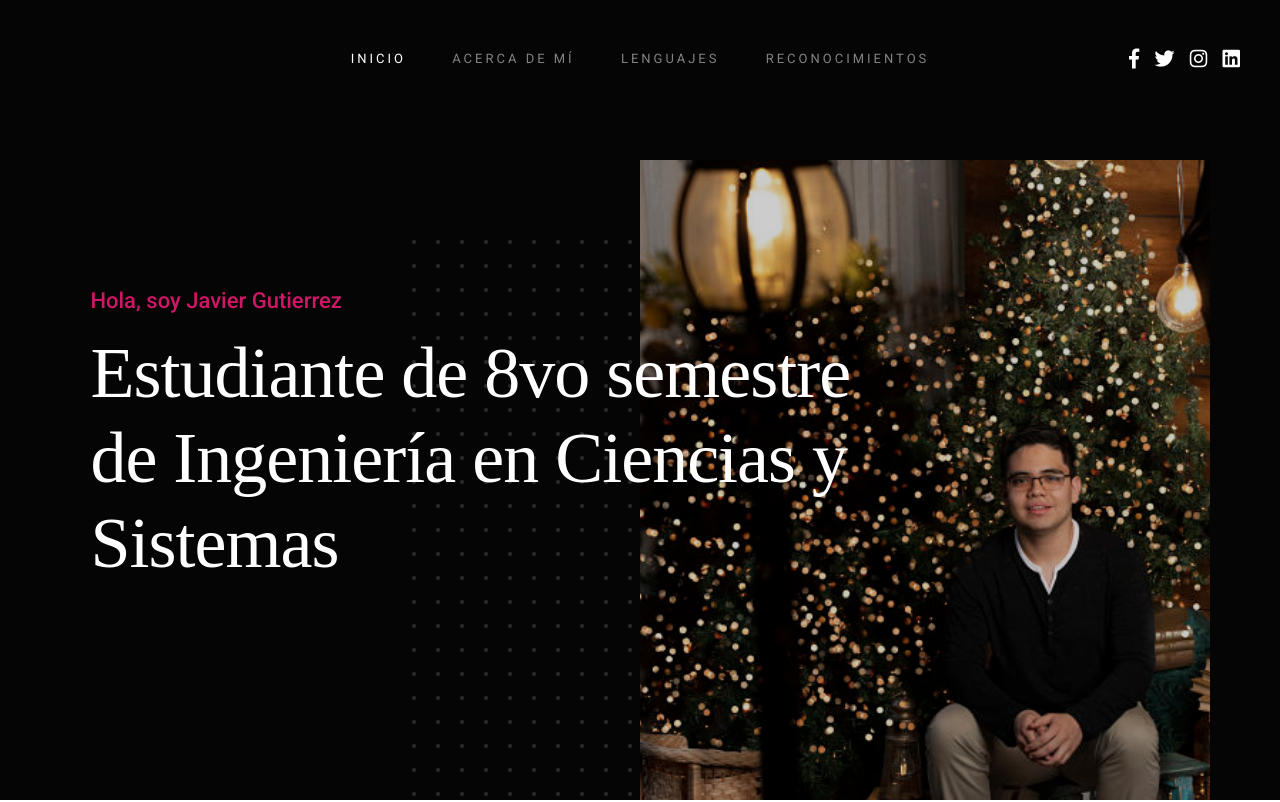
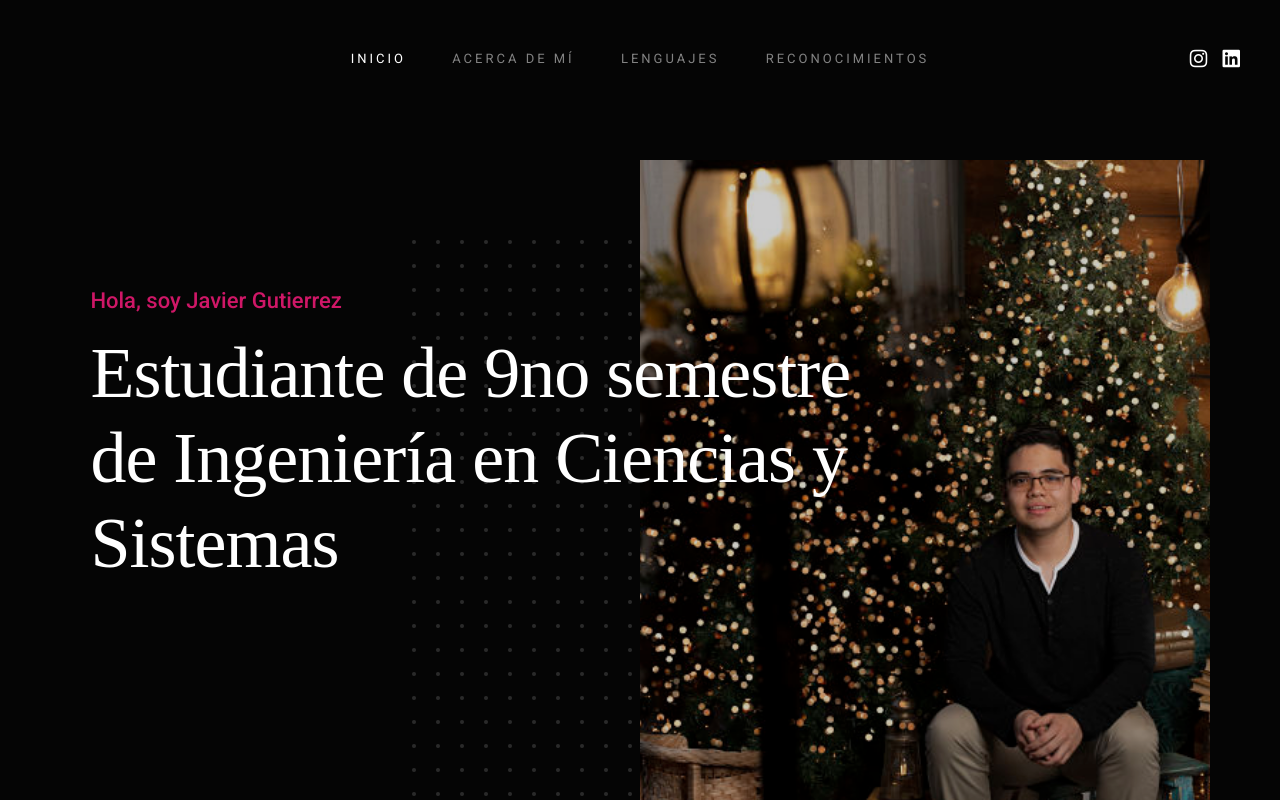
Before and after one commit to PikaGuty/-IPC2-Practica2_202004765, a plain HTML site: page index.html in a window 1280 px wide. Shown: the top 802 px of the page. Drawn offline with Linux system fonts and the light colour scheme; a web font is replaced by a local one.

Commit message:
Update index.html

```diff
--- a/index.html
+++ b/index.html
@@ -82,8 +82,8 @@
             </ul>
 
             <ul class="header-social">
-                <li><a href="https://www.facebook.com/GutySAO"><i class="fab fa-facebook-f" aria-hidden="true"></i></a></li>
-                <li><a href="https://twitter.com/GutySAO"><i class="fab fa-twitter" aria-hidden="true"></i></a></li>
+                <!--<li><a href="https://www.facebook.com/GutySAO"><i class="fab fa-facebook-f" aria-hidden="true"></i></a></li>-->
+                <!--<li><a href="https://twitter.com/GutySAO"><i class="fab fa-twitter" aria-hidden="true"></i></a></li>-->
                 <li><a href="https://www.instagram.com/javgutyleo/"><i class="fab fa-instagram" aria-hidden="true"></i></a></li>
                 <li><a href="https://www.linkedin.com/in/javier-alejandro-gutierrez-de-le%C3%B3n-2b7b82219/"><i class="fab fa-linkedin" aria-hidden="true"></i></a></li>
             </ul>
@@ -103,7 +103,7 @@
             <div class="column large-9 mob-full intro-text">
                 <h3>Hola, soy Javier Gutierrez</h3>
                 <h1>
-                    Estudiante de 8vo semestre de Ingeniería en Ciencias y Sistemas
+                    Estudiante de 9no semestre de Ingeniería en Ciencias y Sistemas
 
                 </h1>
             </div>
```
